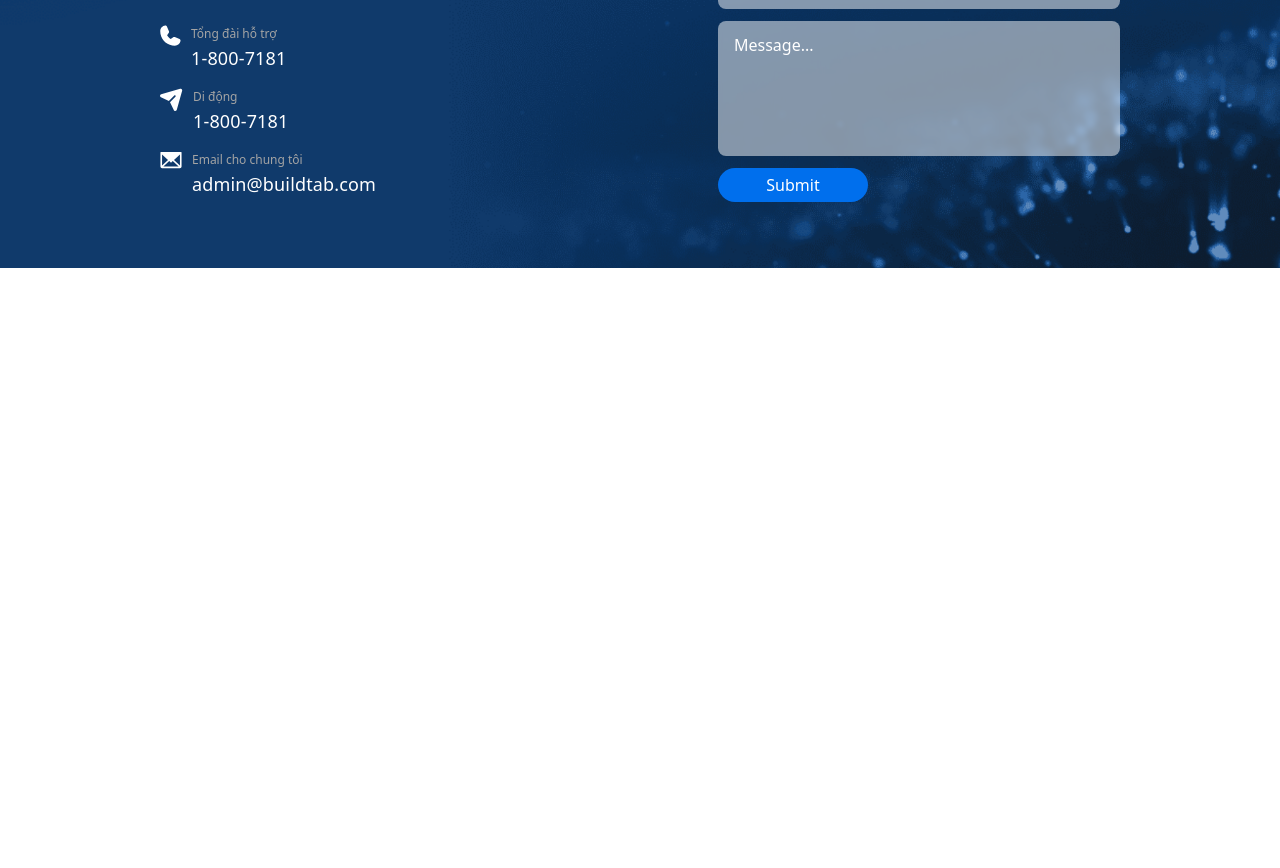
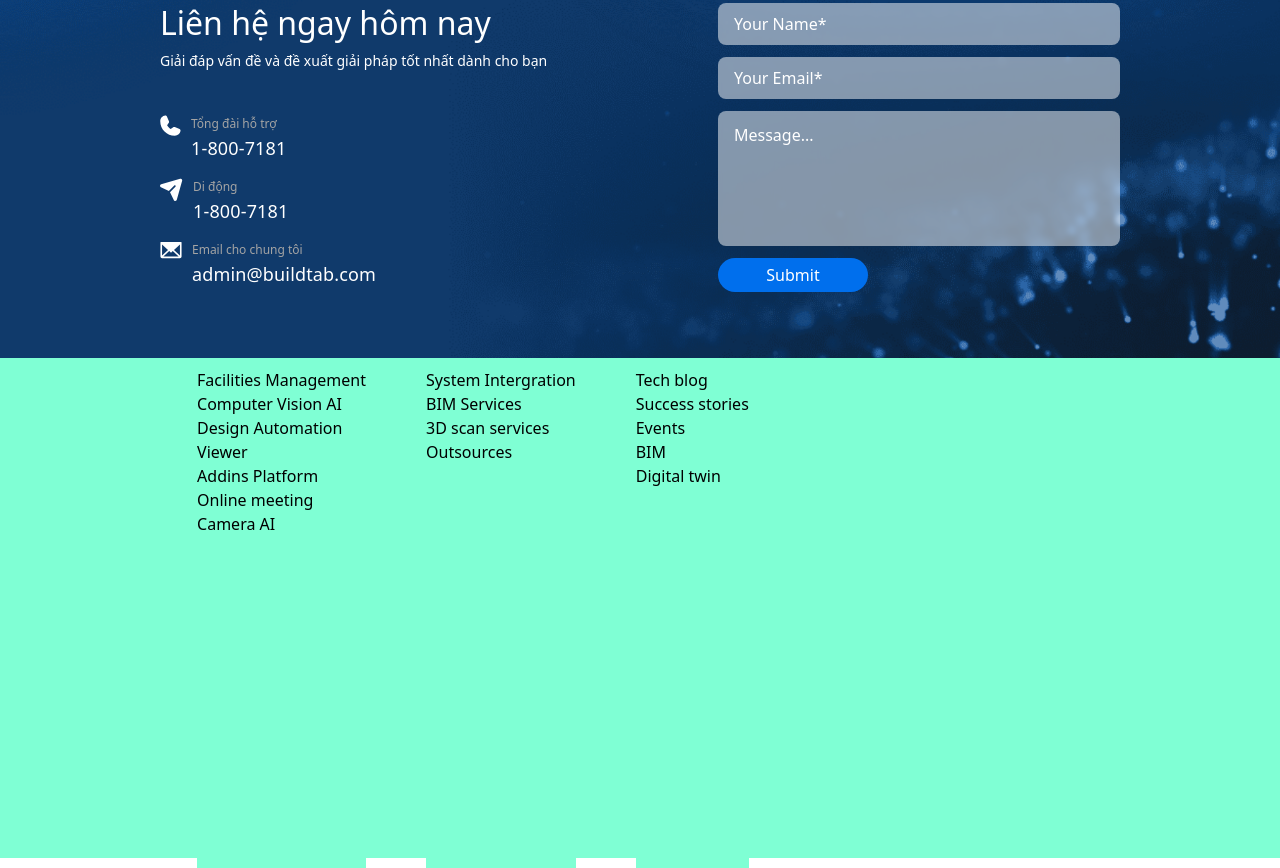
Before and after one commit to NguyenTrung250302/project-vue3, a Vue app: page /BuildTab in a window 1280 px wide. Shown: the part 1236-2104 px from the top of the page. Before the commit the page ends 1504 px from the top, so only its background shows below. Built offline with nearby package versions, Linux system fonts and the light colour scheme; what vue3-apexcharts would draw is missing.

Commit message:
create file refernce-list

```diff
--- a/src/components/MyArchive/MainMenuSolution.vue
+++ b/src/components/MyArchive/MainMenuSolution.vue
@@ -65,7 +65,6 @@
         <build-tap-logo-blur />
       </div>
     </div>
-    <!--  -->
   </div>
 </template>
 
--- /dev/null
+++ b/src/components/MyArchive/ReferenceList/ElementView.vue
@@ -0,0 +1,19 @@
+<template>
+  <div>
+    <p>{{ ElementView.id }}</p>
+  </div>
+</template>
+
+<script>
+export default {
+props: {
+    ElementView: {
+        type: Object,
+    }
+}
+}
+</script>
+
+<style>
+
+</style>
--- /dev/null
+++ b/src/components/MyArchive/ReferenceList/ListElementView.vue
@@ -0,0 +1,25 @@
+<template>
+  <div class="list-element">
+    <element-view
+    v-for="ElementView in ListElementView"
+    v-bind:key="ElementView"
+    v-bind:ElementView="ElementView"
+    />
+  </div>
+</template>
+
+<script>
+import ElementView from './ElementView.vue';
+export default {
+  components: { ElementView },
+  props: {
+    ListElementView: {
+        type: Array,
+    }
+  }
+}
+</script>
+
+<style>
+
+</style>
--- /dev/null
+++ b/src/components/MyArchive/ReferenceList/ReferenceList.vue
@@ -0,0 +1,57 @@
+<template>
+    <div>
+        <div>
+        <list-element-view  v-bind:ListElementView="ListElementView1" style="display:block; margin: 10px 30px"/>
+        <list-element-view v-bind:ListElementView="ListElementView2" style="display:block; margin: 10px 30px"/>
+        <list-element-view v-bind:ListElementView="ListElementView3" style="display:block; margin: 10px 30px"/>
+        </div>
+        <div>
+
+        </div>
+    </div>
+</template>
+
+<script>
+import ListElementView from './ListElementView.vue';
+export default {
+  components: {
+    ListElementView,
+ },
+  data() {
+    return {
+        ListElementView1: [
+            {id: "Facilities Management"},
+            {id: "Computer Vision AI "},
+            {id: "Design Automation"},
+            {id: "Viewer"},
+            {id: "Addins Platform"},
+            {id: "Online meeting"},
+            {id: "Camera AI"},
+        ],
+        ListElementView2: [
+            {id: "System Intergration"},
+            {id: "BIM Services"},
+            {id: "3D scan services"},
+            {id: "Outsources"},
+        ],
+        ListElementView3: [
+            {id: "Tech blog"},
+            {id: "Success stories"},
+            {id: "Events"},
+            {id: "BIM"},
+            {id: "Digital twin"}
+        ]
+    }
+  }
+}
+</script>
+
+<style scoped>
+div {
+    display: flex;
+    justify-content: space-around;
+    width: auto;
+    height: 500px;
+    background-color: aquamarine;
+}
+</style>
--- a/src/views/BuildTapView.vue
+++ b/src/views/BuildTapView.vue
@@ -2,7 +2,8 @@
   <div>
     <NavBarSolution />
     <MainMenuSolution />
-    <main-contact-info />
+    <main-contact-info style="margin-top: 90px;"/>
+    <reference-list />
   </div>
 </template>
 
@@ -10,11 +11,13 @@
 import NavBarSolution from "@/components/MyArchive/NavBarSolution.vue";
 import MainMenuSolution from "@/components/MyArchive/MainMenuSolution.vue";
 import MainContactInfo from "@/components/MyArchive/ContactInfomation/MainContactInfo.vue";
+import ReferenceList from "@/components/MyArchive/ReferenceList/ReferenceList.vue";
 export default {
   components: {
     NavBarSolution,
     MainMenuSolution,
     MainContactInfo,
+    ReferenceList,
   },
 };
 </script>
```
